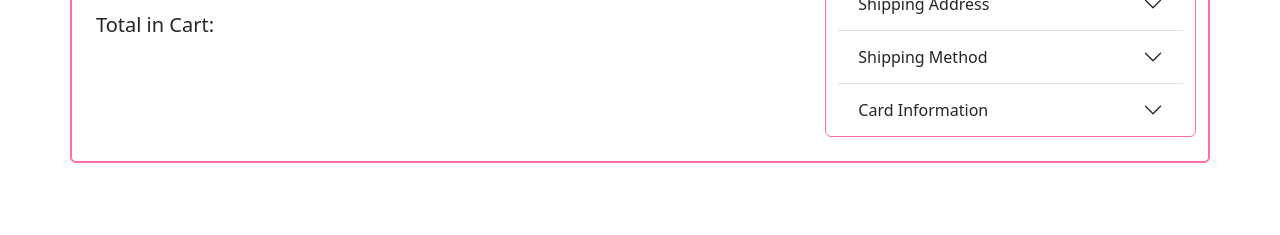
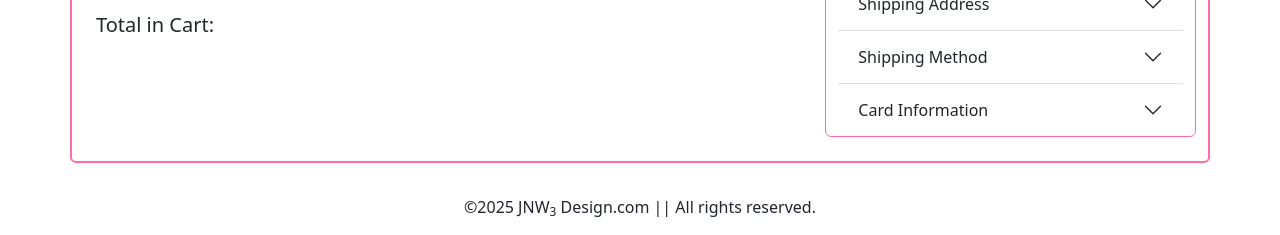
Before and after one commit to JNW365/Checkout-component, a website: page index.html in a window 1280 px wide. Shown: the part 692-927 px from the top of the page. Before the commit the page ends 871 px from the top, so only its background shows below. Drawn offline with Linux system fonts and the light colour scheme; no server answers.

Commit message:
added copyright info

```diff
--- a/index.html
+++ b/index.html
@@ -192,6 +192,8 @@
         </div>
       </div>
     </div>
+
+
     <!-- Order Confirmation Toast -->
     <div class="toast-container d-flex justify-content-center">
       <div class="toast w-75 border border-2 border-primary" id="confirmation" role="alert" aria-live="assertive" aria-atomic="true" data-bs-autohide="false">
@@ -246,6 +248,14 @@
         </div>
       </div>
     </div>
+    </div>
+    <footer class="container">
+      <div class="row text-center mt-3">
+        <div class="col">
+            <p class="text-dark">&copy2025 JNW<sub>3</sub> Design.com || All rights reserved.</p>
+        </div>
+    </div>
+    </footer>
     <script src="js/bootstrap.bundle.min.js"></script>
     <script src="js/script.js"></script>
   </body>
--- a/scss/styles.scss
+++ b/scss/styles.scss
@@ -1,8 +1,8 @@
 body {
     min-height: 100vh;
     display: flex;
-    justify-content: center;
-    align-items: center;
+    flex-direction: column;
+
 }
 
 // Icon Styling
@@ -11,6 +11,7 @@ body {
 .fa-brands {
     font-size: 1.5rem;
 }
+
 
 
 // Product image sizing
```
Also changed, not shown: css/styles.css.
